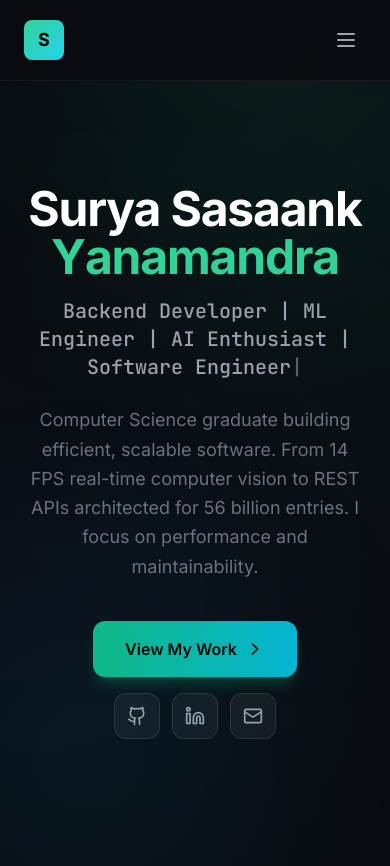
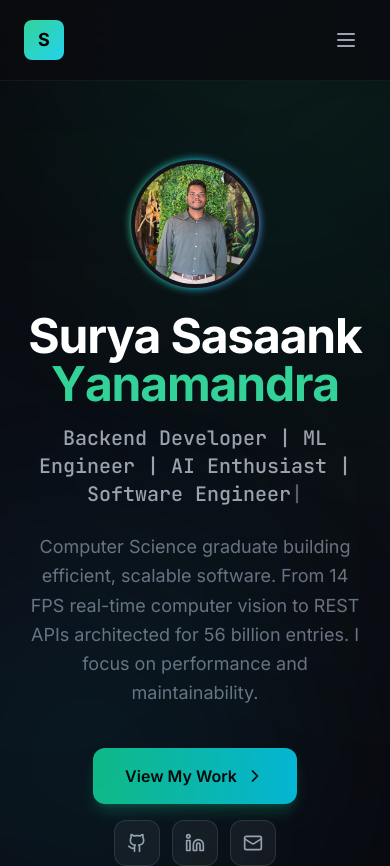
Before and after one commit to Sasaank79/Portfolio, a React (Vite) app: page / in a window 390 px wide. Shown: the top 866 px of the page. Built offline with nearby package versions, Linux system fonts and the light colour scheme.

Commit message:
fix: improve mobile experience
- Add profile photo for mobile view
- Revert animation replay (once: true) to reduce motion on scroll

```diff
--- a/src/App.jsx
+++ b/src/App.jsx
@@ -354,6 +354,19 @@ function HeroSection() {
                         className="space-y-6 text-center lg:text-left"
                     >
                         <div className="space-y-4">
+                            {/* Mobile Profile Photo */}
+                            <div className="lg:hidden flex justify-center mb-6">
+                                <div className="relative">
+                                    <div className="absolute inset-0 bg-gradient-to-r from-emerald-400 via-cyan-400 to-blue-400 rounded-full blur-sm" />
+                                    <div className="relative w-32 h-32 rounded-full bg-[#12121a] p-1">
+                                        <img
+                                            src="/profile.jpeg"
+                                            alt="Surya Sasaank Yanamandra"
+                                            className="w-full h-full object-cover rounded-full"
+                                        />
+                                    </div>
+                                </div>
+                            </div>
                             <h1 className="text-5xl sm:text-6xl lg:text-7xl font-bold tracking-tight">
                                 <motion.span
                                     className="text-white inline-block"
@@ -475,7 +488,7 @@ function ProjectsSection() {
                 <motion.div
                     initial={{ opacity: 0, y: 30 }}
                     whileInView={{ opacity: 1, y: 0 }}
-                    viewport={{ once: false }}
+                    viewport={{ once: true }}
                     className="text-center mb-20"
                 >
                     <span className="text-emerald-400 font-mono text-sm">// Featured Work</span>
@@ -513,7 +526,7 @@ function ProjectCard({ project, index }) {
         <motion.div
             initial={{ opacity: 0, y: 30 }}
             whileInView={{ opacity: 1, y: 0 }}
-            viewport={{ once: false }}
+            viewport={{ once: true }}
             transition={{ delay: index * 0.1 }}
             className={`group relative bg-[#12121a] border border-white/5 rounded-2xl p-8 hover:border-white/10 transition-all duration-500 ${colors.glow} hover:shadow-2xl hover:-translate-y-2 h-full flex flex-col`}
         >
@@ -608,7 +621,7 @@ function SkillsSection() {
                 <motion.div
                     initial={{ opacity: 0, y: 30 }}
                     whileInView={{ opacity: 1, y: 0 }}
-                    viewport={{ once: false }}
+                    viewport={{ once: true }}
                     className="text-center mb-20"
                 >
                     <span className="text-emerald-400 font-mono text-sm">// Technical Stack</span>
@@ -626,7 +639,7 @@ function SkillsSection() {
                                 key={cat.title}
                                 initial={{ opacity: 0, y: 30 }}
                                 whileInView={{ opacity: 1, y: 0 }}
-                                viewport={{ once: false }}
+                                viewport={{ once: true }}
                                 transition={{ delay: index * 0.1 }}
                                 className={`bg-[#12121a] border border-white/5 rounded-2xl p-6 hover:border-white/10 transition-all ${index === 4 ? 'md:col-span-2' : ''}`}
                             >
@@ -666,7 +679,7 @@ function AboutSection() {
                 <motion.div
                     initial={{ opacity: 0, y: 30 }}
                     whileInView={{ opacity: 1, y: 0 }}
-                    viewport={{ once: false }}
+                    viewport={{ once: true }}
                     className="text-center mb-16"
                 >
                     <span className="text-emerald-400 font-mono text-sm">// Background</span>
@@ -687,7 +700,7 @@ function AboutSection() {
                     <motion.div
                         initial={{ opacity: 0, x: -30 }}
                         whileInView={{ opacity: 1, x: 0 }}
-                        viewport={{ once: false }}
+                        viewport={{ once: true }}
                         className="bg-[#12121a] border border-white/5 rounded-2xl p-8"
                     >
                         <div className="flex items-center gap-3 mb-6">
@@ -717,7 +730,7 @@ function AboutSection() {
                     <motion.div
                         initial={{ opacity: 0, x: 30 }}
                         whileInView={{ opacity: 1, x: 0 }}
-                        viewport={{ once: false }}
+                        viewport={{ once: true }}
                         className="bg-[#12121a] border border-white/5 rounded-2xl p-8"
                     >
                         <div className="flex items-center gap-3 mb-6">
@@ -741,7 +754,7 @@ function AboutSection() {
                 <motion.div
                     initial={{ opacity: 0, y: 30 }}
                     whileInView={{ opacity: 1, y: 0 }}
-                    viewport={{ once: false }}
+                    viewport={{ once: true }}
                     className="mt-8 bg-[#12121a] border border-white/5 rounded-2xl p-8"
                 >
                     <h3 className="text-lg font-semibold text-white mb-6">Certifications</h3>
@@ -769,7 +782,7 @@ function ContactSection() {
                 <motion.div
                     initial={{ opacity: 0, y: 30 }}
                     whileInView={{ opacity: 1, y: 0 }}
-                    viewport={{ once: false }}
+                    viewport={{ once: true }}
                     className="space-y-8"
                 >
                     <span className="text-emerald-400 font-mono text-sm">// Let's Connect</span>
```
